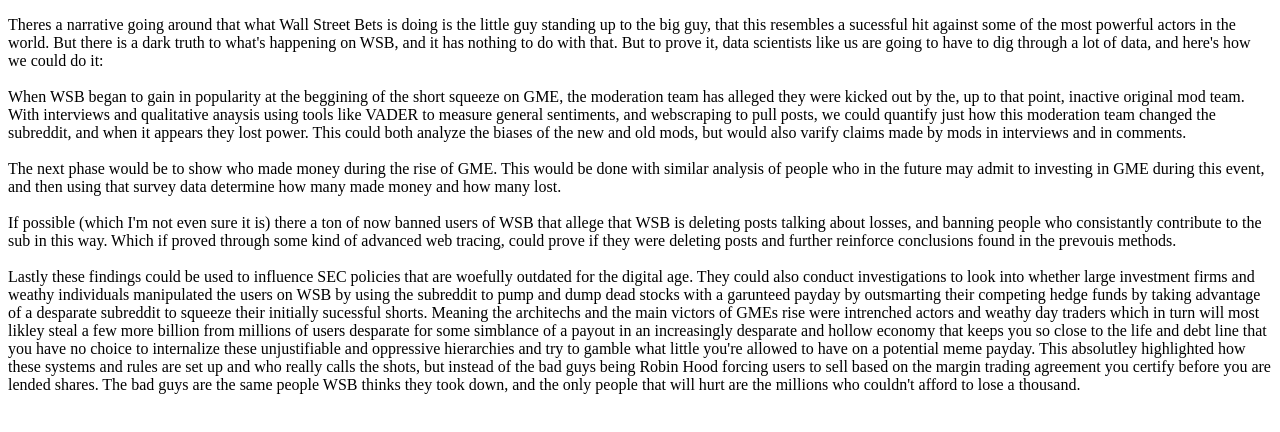
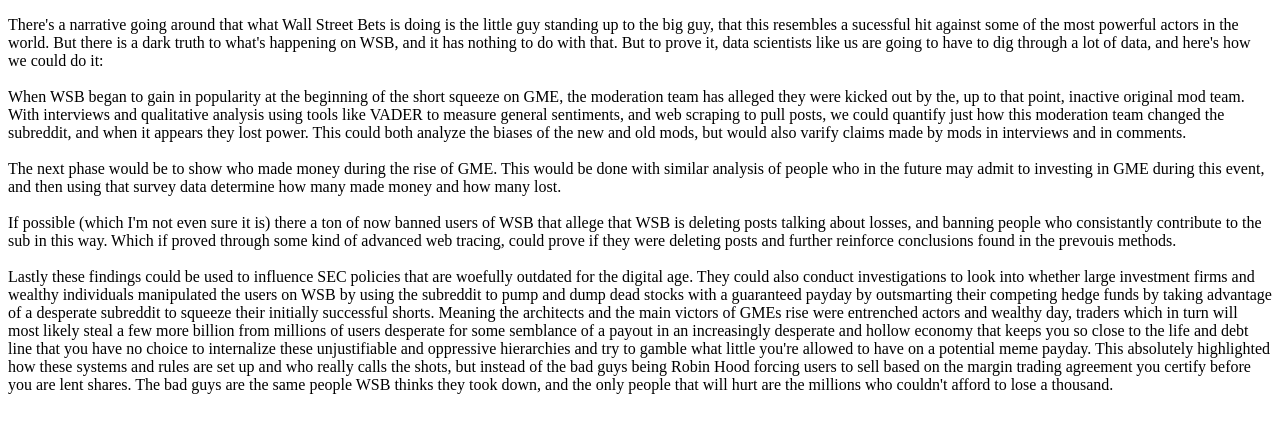
Before and after one commit to ChristopherSchutte/ChristopherSchutte.github.io, a plain HTML site: page wa2.html in a window 1280 px wide. Drawn offline with Linux system fonts and the light colour scheme.

Commit message:
spelling mistakes

```diff
--- a/wa2.html
+++ b/wa2.html
@@ -2,17 +2,17 @@
 <html>
     <body>
         <p>
-            Theres a narrative going around that what Wall Street Bets is doing is
+            There's a narrative going around that what Wall Street Bets is doing is
             the little guy standing up to the big guy, that this resembles a sucessful
             hit against some of the most powerful actors in the world. But there is a
             dark truth to what's happening on WSB, and it has nothing to do with that. But
             to prove it, data scientists like us are going to have to dig through a lot of
             data, and here's how we could do it:<br><br>
 
-            When WSB began to gain in popularity at the beggining of the short squeeze on GME,
+            When WSB began to gain in popularity at the beginning of the short squeeze on GME,
             the moderation team has alleged they were kicked out by the, up to that point, inactive
-            original mod team. With interviews and qualitative anaysis using tools like VADER to
-            measure general sentiments, and webscraping to pull posts, we could quantify just
+            original mod team. With interviews and qualitative analysis using tools like VADER to
+            measure general sentiments, and web scraping to pull posts, we could quantify just
             how this moderation team changed the subreddit, and when it appears they lost power.
             This could both analyze the biases of the new and old mods, but would also varify
             claims made by mods in interviews and in comments.<br><br>
@@ -29,17 +29,17 @@
 
             Lastly these findings could be used to influence SEC policies that are woefully outdated
             for the digital age. They could also conduct investigations to look into whether
-            large investment firms and weathy individuals manipulated the users on WSB by using the subreddit
-            to pump and dump dead stocks with a garunteed payday by outsmarting their competing hedge funds
-            by taking advantage of a desparate subreddit to squeeze their initially sucessful shorts. Meaning
-            the architechs and the main victors of GMEs rise were intrenched actors and weathy day traders
-            which in turn will most likley steal a few more billion from millions of users desparate for some
-            simblance of a payout in an increasingly desparate and hollow economy that keeps you so close to the
+            large investment firms and wealthy individuals manipulated the users on WSB by using the subreddit
+            to pump and dump dead stocks with a guaranteed payday by outsmarting their competing hedge funds
+            by taking advantage of a desperate subreddit to squeeze their initially successful shorts. Meaning
+            the architects and the main victors of GMEs rise were entrenched actors and wealthy day, traders
+            which in turn will most likely steal a few more billion from millions of users desperate for some
+            semblance of a payout in an increasingly desperate and hollow economy that keeps you so close to the
             life and debt line that you have no choice to internalize these unjustifiable and oppressive
             hierarchies and try to gamble what little you're allowed to have on a potential meme payday.
-            This absolutley highlighted how these systems and rules are set up and who really calls the
+            This absolutely highlighted how these systems and rules are set up and who really calls the
             shots, but instead of the bad guys being Robin Hood forcing users to sell based on the margin
-            trading agreement you certify before you are lended shares. The bad guys are the same people
+            trading agreement you certify before you are lent shares. The bad guys are the same people
             WSB thinks they took down, and the only people that will hurt are the millions who couldn't afford
             to lose a thousand.<br><br>
         </p>
```
